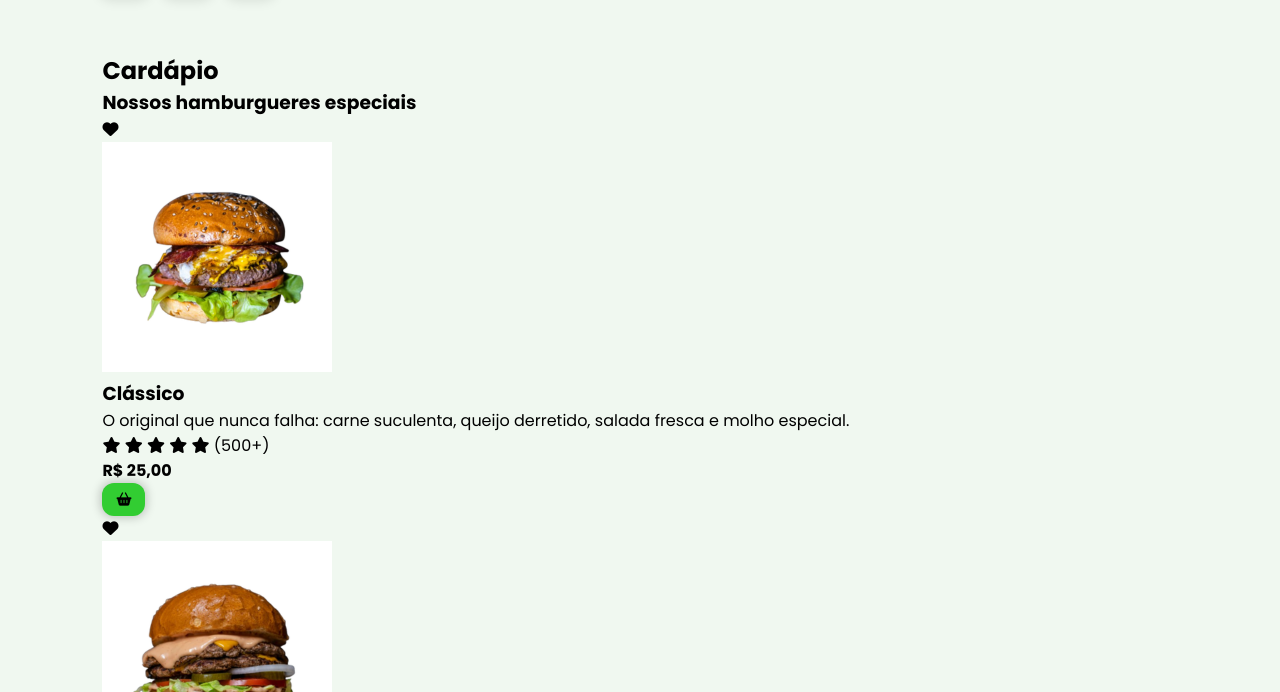
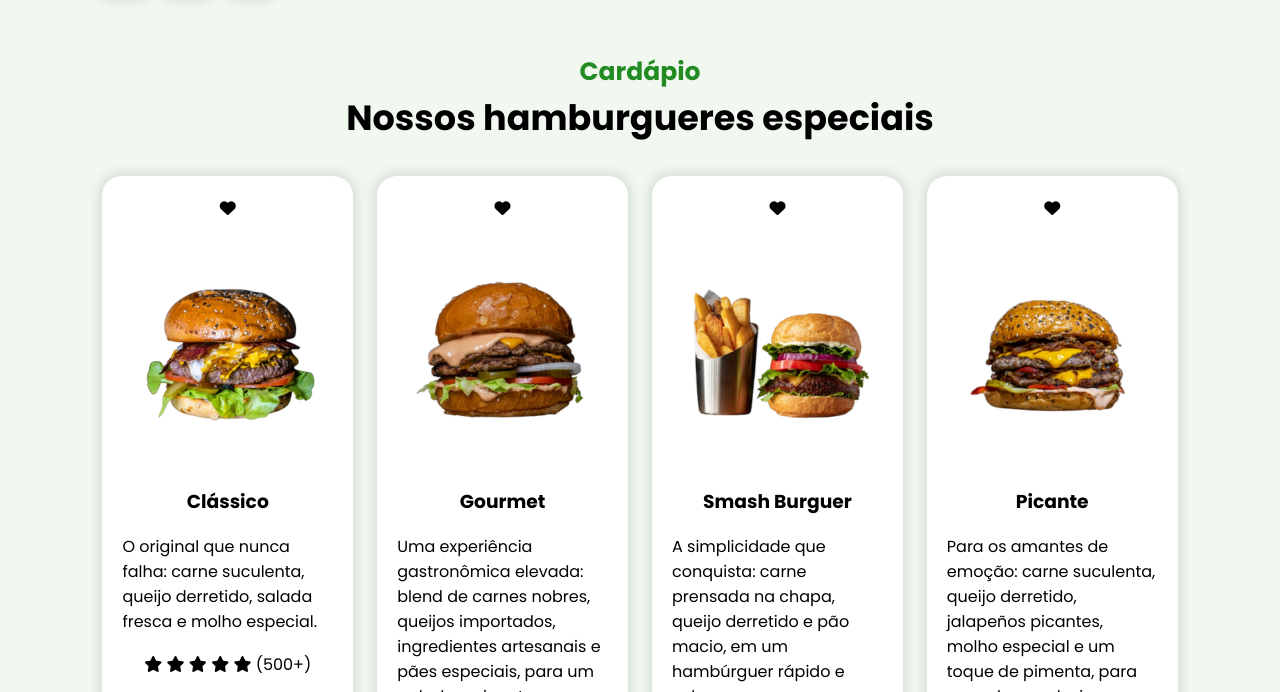
Before and after one commit to Alegarfer/cuiabano-burger, a plain HTML site: page index.html in a window 1280 px wide. Shown: the part 784-1476 px from the top of the page. Drawn offline with Linux system fonts and the light colour scheme.

Commit message:
Add estilo menu

```diff
--- a/styles.css
+++ b/styles.css
@@ -130,24 +130,27 @@ section {
 
 .shape {
 background-color: var(--color-primary-2);
-  width: 50%;
+width: 45%;
 height: 80%;
 position: absolute;
 border-radius: 40% 30% 0% 20%;
 top: 0;
 right: 0;
+
 }
 
 #banner {
 display: flex;
 align-items: center;
 justify-content: center;
-  width: 80%;
+width: 100%;
+
 }
 
 #banner img {
-  height: 90%;
+height: 80%;
 width: fit-content;
+
 }
 
 .btn-default {
@@ -191,3 +194,43 @@ section {
 .social-media-buttons a:hover {
 box-shadow: 0px 0px 12px 8px rgba(144, 238, 144, 0.8);
 }
+
+/* Section Menu */
+#menu {
+  display: flex;
+  flex-direction: column;
+  align-items: center;
+  justify-content: center;
+  min-height: 100vh;
+}
+
+.section-title {
+  color: var(--color-primary-6);
+  font-size: 1.563rem;
+}
+
+.section-subtitle {
+  font-size: 2.1875rem;
+}
+
+#burguers {
+  width: 100%;
+  display: flex;
+  justify-content: center;
+  gap: 24px;
+  margin-top: 32px;
+}
+
+.burguer {
+  display: flex;
+  flex-direction: column;
+  align-items: center;
+  border-radius: 20px;
+  gap: 18px;
+  width: 25%;
+  padding: 20px;
+  background-color: var(--color-neutral-0);
+  box-shadow: 0px 0px 12px 4px rgba(0, 0, 0, 0.1);
+  position: relative;
+  overflow: hidden;
+}
```
Lines whose indentation alone changed are shown as unchanged.
